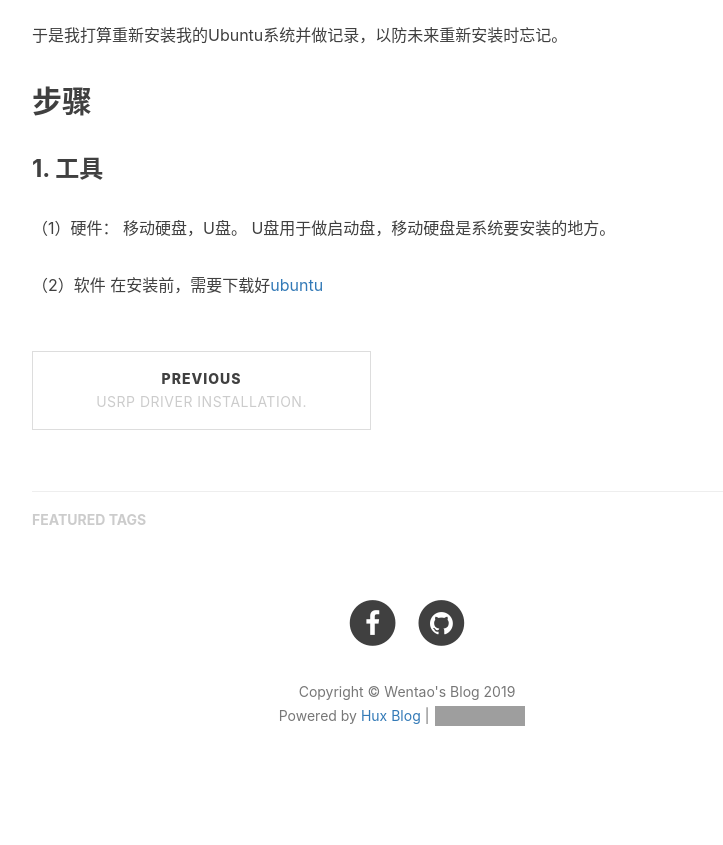
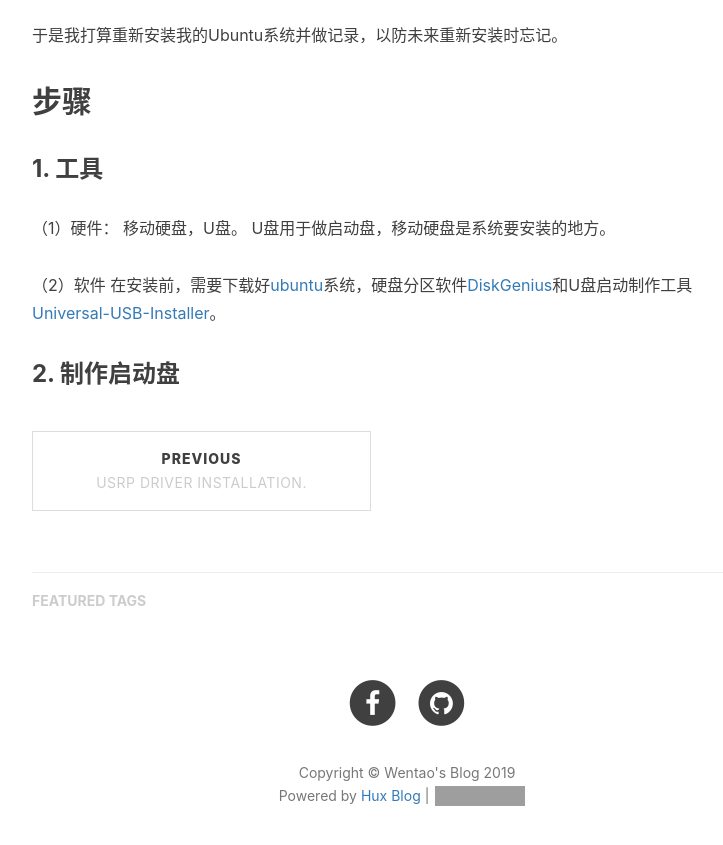
Before and after one commit to csxmt123/zhouwt612.github.io, a Jekyll site: the page built from _posts/2019-07-23-移动硬盘上安装ubuntu系统.md, in a window 1280 px wide and 900 px high, scrolled down 848 px. Shown: the top 845 px of the window, without its empty margins (233-956 px from the left). Built offline with Jekyll 4.4.1, drawn with Linux system fonts in a browser that asks for light colours; nearby versions of some CDN libraries; our own code applies the rules of GitHub Pages for plain Markdown files; comment, search, counter and statistics services are not loaded; before the commit the page ends 1668 px from its top, so only the background shows below that; grey boxes are pictures that could not be loaded.

Commit message:
Update 2019-07-23-移动硬盘上安装ubuntu系统.md

```diff
--- a/_posts/2019-07-23-移动硬盘上安装ubuntu系统.md
+++ b/_posts/2019-07-23-移动硬盘上安装ubuntu系统.md
@@ -24,4 +24,6 @@ tags:
 U盘用于做启动盘，移动硬盘是系统要安装的地方。
 
 （2）软件
-在安装前，需要下载好[ubuntu](https://ubuntu.com/download/desktop)
+在安装前，需要下载好[ubuntu](https://ubuntu.com/download/desktop)系统，硬盘分区软件[DiskGenius](http://www.diskgenius.cn/download.php)和U盘启动制作工具[Universal-USB-Installer](https://www.pendrivelinux.com/universal-usb-installer-easy-as-1-2-3/)。
+
+### 2. 制作启动盘
```
